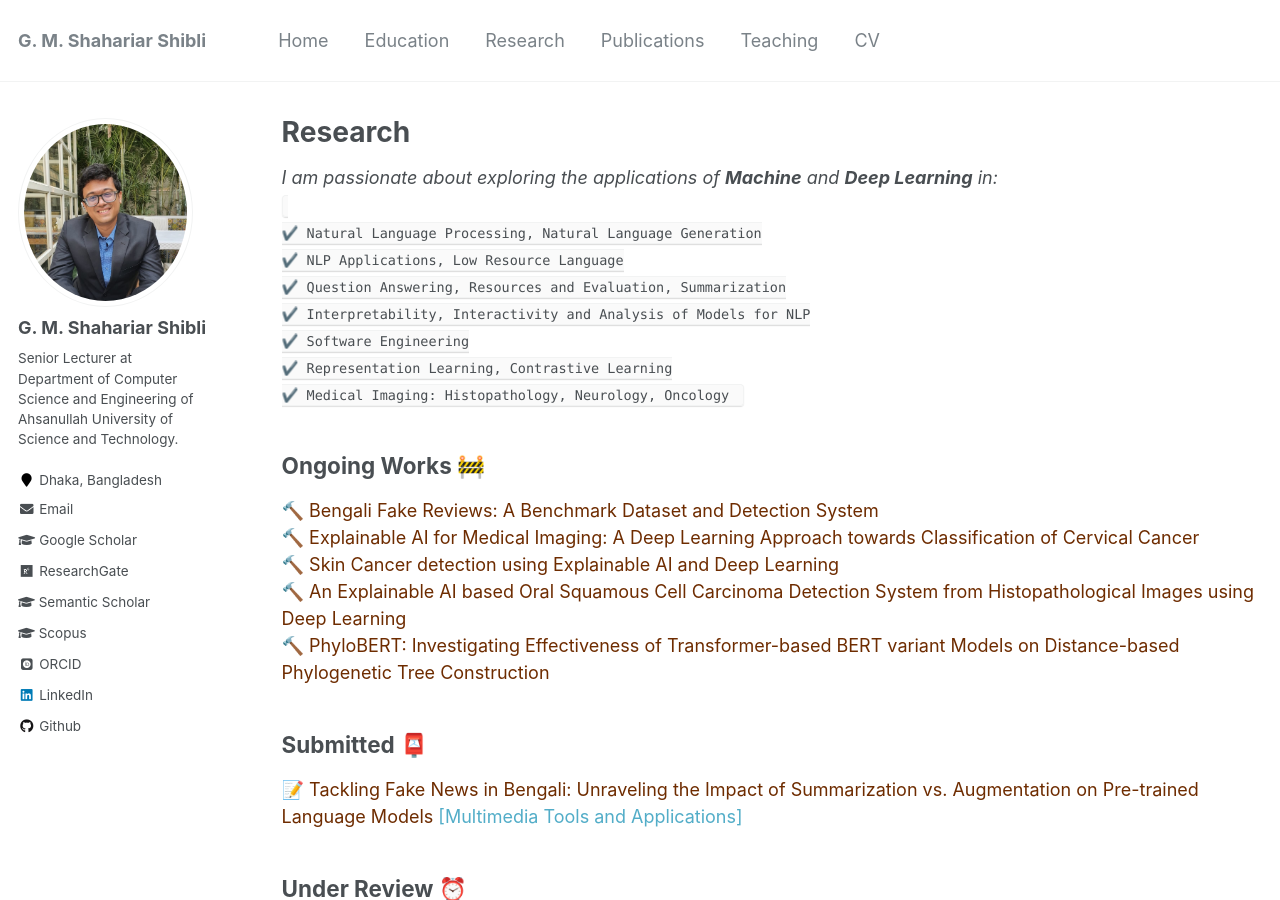
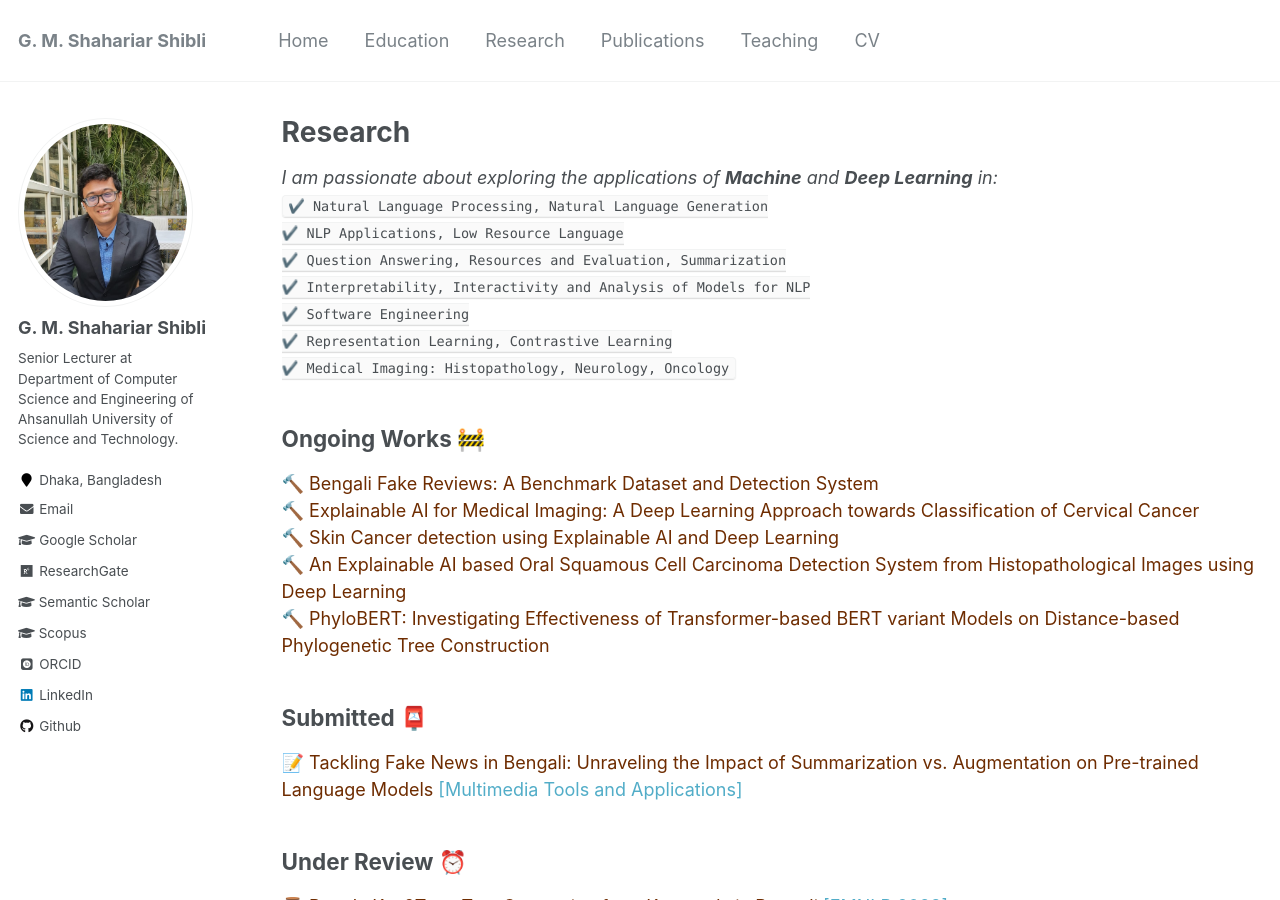
Before and after one commit to shahariar-shibli/shahariar-shibli.github.io, a Jekyll site: the page built from _pages/research.md, in a window 1280 px wide and 900 px high. Built offline with Jekyll 4.4.1, drawn with Linux system fonts in a browser that asks for light colours; some web fonts are replaced.

Commit message:
Update research.md

```diff
--- a/_pages/research.md
+++ b/_pages/research.md
@@ -6,15 +6,13 @@ author_profile: true
 ---
 
 *I am passionate about exploring the applications of **Machine** and **Deep Learning** in:*<br/>
-<code><br/>
-✔️ Natural Language Processing, Natural Language Generation <br>
+<code>✔️ Natural Language Processing, Natural Language Generation <br>
 ✔️ NLP Applications, Low Resource Language <br>
 ✔️ Question Answering, Resources and Evaluation, Summarization<br>
 ✔️ Interpretability, Interactivity and Analysis of Models for NLP <br>
 ✔️ Software Engineering <br>
 ✔️ Representation Learning, Contrastive Learning <br>
-✔️ Medical Imaging: Histopathology, Neurology, Oncology
-</code><br/>
+✔️ Medical Imaging: Histopathology, Neurology, Oncology</code><br/>
 
 
 ## Ongoing Works 🚧
```
